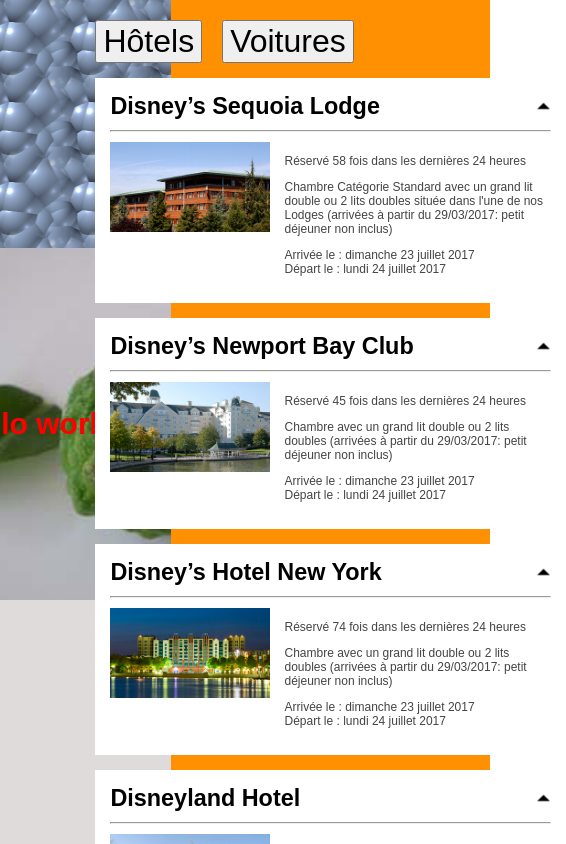
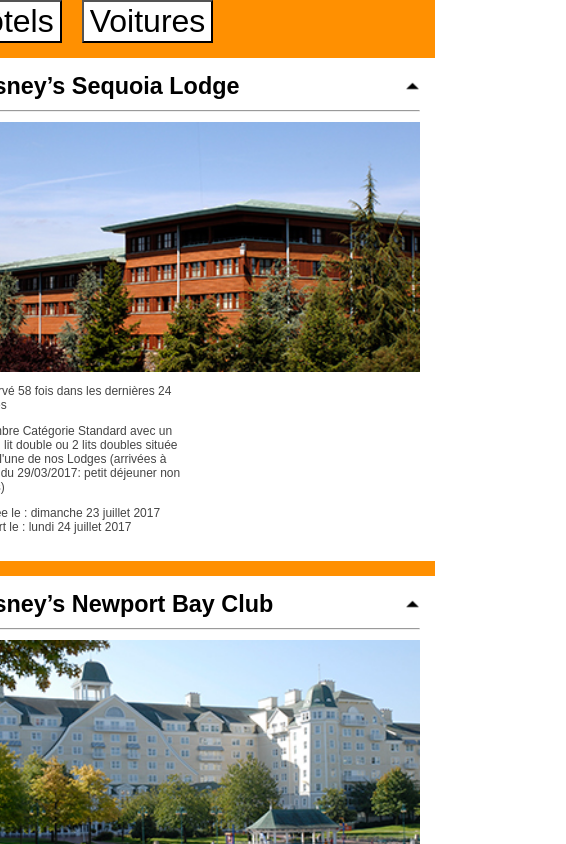
Before and after one commit to DGilian/disney, a React (Create React App) app: page / in a window 390 px wide. Shown: the top 844 px of the page, 566 px wide, since content can reach past the window. Built offline with nearby package versions, Linux system fonts and the light colour scheme.

Commit message:
modification background size

```diff
--- a/src/App.css
+++ b/src/App.css
@@ -21,7 +21,7 @@
 }
 .sectionImgBackground{
   flex-direction: column;
-  width: 46%;
+  width: 54%;
   background-color: rgb(223, 219, 219);
 }
 .sectionImgBackground .backgGrey{
@@ -39,7 +39,6 @@
 .listContent{
   display: flex;
   justify-content: center;
-  width: 54%;
   background-color: #ff9001;
 }
 
@@ -49,9 +48,26 @@
 .containerList button{
   font-size : 3.2rem;
   margin-right: 2rem;
+  background-color: white;
 }
 
 .containerList article{
   margin: 1.5rem 0;
   padding: 1.5rem;
 }
+@media screen and (max-width: 640px){
+  .container{
+    display: flex;
+    flex-direction: column;
+  }
+  .listContent{
+    order: -1;
+  }
+  .containerList{
+    margin: 0;
+    width: 100%;
+  }
+  .sectionImgBackground{
+    width: 100%;
+  }
+}
--- a/src/App.js
+++ b/src/App.js
@@ -31,8 +31,13 @@
       <main className="App">
         <div className="container">
           <section className="sectionImgBackground">
-            <section className="backgGrey" style={{backgroundImage: `url(${backgroundGrey})`}}></section>
-            <section className="backgVegetation"style={{backgroundImage: `url(${vegetation})`}}>Hello world</section>
+            <section className="backgGrey" style={{
+              backgroundImage: `url(${backgroundGrey})`,
+              backgroundSize: 'cover'}}>
+            </section>
+            <section className="backgVegetation"style={{
+              backgroundImage: `url(${vegetation})`,
+              backgroundSize: 'cover'}}>Hello world</section>
           </section>
           <section className ="listContent">
             <div className = "containerList">
--- a/src/components/cardDetail.css
+++ b/src/components/cardDetail.css
@@ -40,3 +40,19 @@
 article .hidden{
     display: none;
 }
+@media screen and (max-width: 640px){
+    article{
+        width: 100%;
+    }
+    article .content{
+        flex-direction : column;
+    }
+    .content .detailText{
+        margin:0;
+        width: 50%;
+    }
+    .content .img{
+        width: 450px;
+        height: 250px;
+    }
+  }
```
